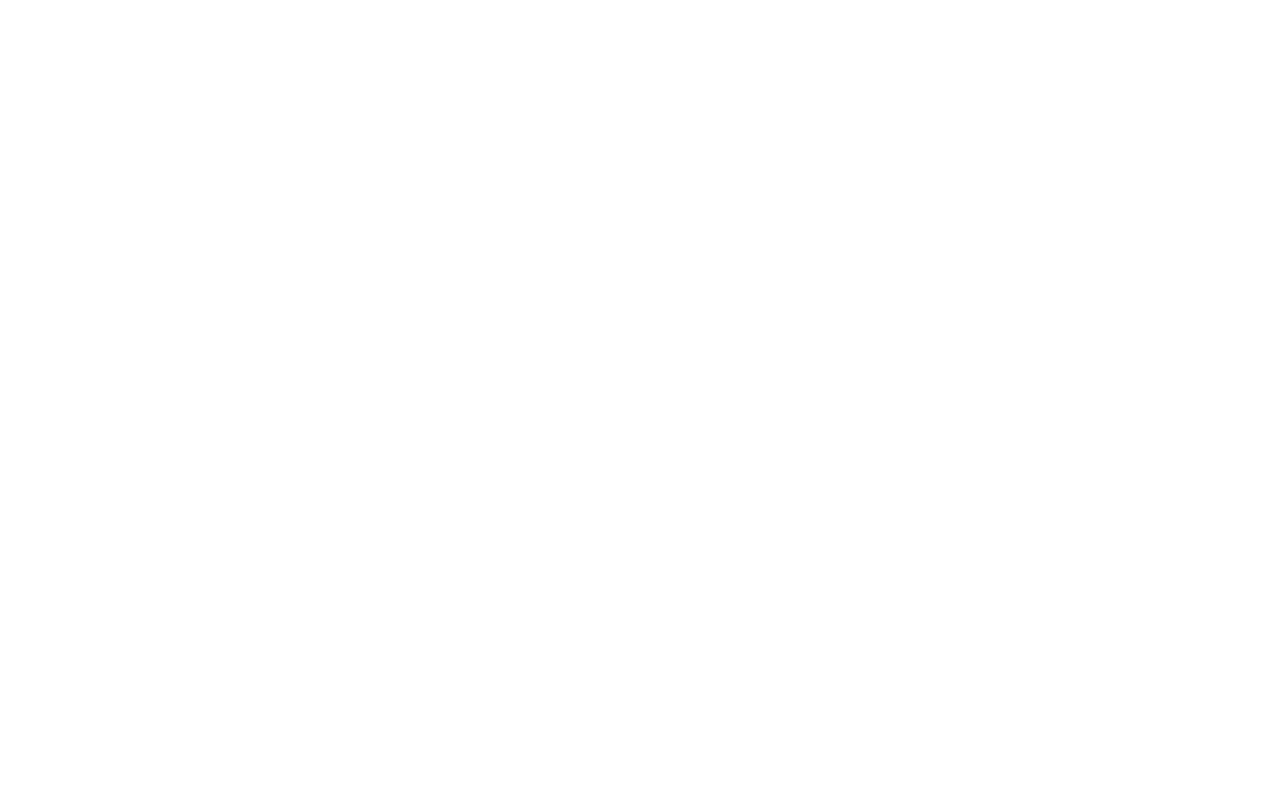
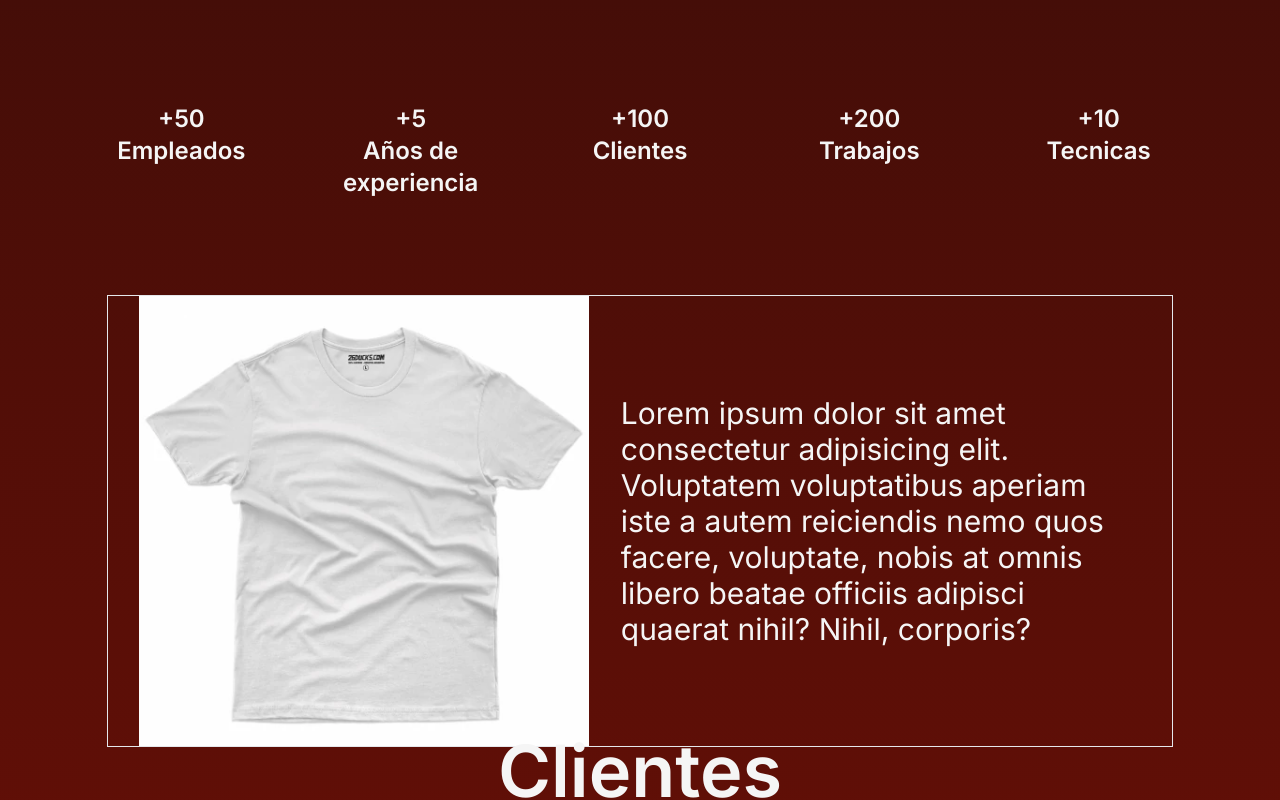
Before and after one commit to Seraquesada/Materia-Prima, a Next.js app: page / in a window 1280 px wide. Shown: the part 1761-2561 px from the top of the page. Before the commit the page ends 1600 px from the top, so only its background shows below. Built offline with nearby package versions, Linux system fonts and the light colour scheme.

Commit message:
adding sobre nosotros y clientes

```diff
--- a/src/app/page.tsx
+++ b/src/app/page.tsx
@@ -1,14 +1,18 @@
+import Clientes from '@/components/Clientes'
 import Main from '@/components/Main'
 import Navbar from '@/components/Navbar'
+import SobreNosotros from '@/components/SobreNosotros'
 import Tecnicas from '@/components/Tecnicas'
 
 export default function Home() {
 	return (
-		<main className="flex flex-col items-center bg-gradient-to-b from-neutral-950 from-30% to-[#751006] text-gray-200">
+		<main className="flex flex-col items-center bg-gradient-to-b from-neutral-950 to-[#751006] text-neutral-100">
 			<Navbar />
 			<div className="w-10/12">
 				<Main />
 				<Tecnicas />
+				<SobreNosotros />
+				<Clientes/>
 			</div>
 		</main>
 	)
--- /dev/null
+++ b/src/components/Clientes.tsx
@@ -0,0 +1,17 @@
+const Clientes = () => {
+	return (
+		<section className="h-screen" id="clientes">
+			<div className="flex flex-col items-center justify-center gap-10 pt-24 text-center">
+				<h2 className="text-7xl font-semibold">Clientes</h2>
+                <h4 className="text-2xl font-semibold">
+                    Empresas que ya confiaron en nostros
+                </h4>
+
+                <div></div>
+
+			</div>
+		</section>
+	)
+}
+
+export default Clientes
--- /dev/null
+++ b/src/components/SobreNosotros.tsx
@@ -0,0 +1,48 @@
+import Image from 'next/image'
+
+const SobreNosotros = () => {
+	return (
+		<section className="h-screen" id="sobrenosotros">
+			<div className="flex flex-col items-center justify-center gap-24 pt-24 text-center">
+				<h2 className="text-7xl font-semibold">Sobre Nosotros</h2>
+				<ul className="grid w-full sm:grid-cols-3 lg:grid-cols-5  justify-center gap-20 text-2xl font-semibold">
+					<li className="flex flex-col">
+						<span>+50 </span>Empleados
+					</li>
+					<li className="flex flex-col">
+						<span>+5 </span>
+						Años de experiencia
+					</li>
+					<li className="flex flex-col">
+						<span>+100 </span>
+						Clientes
+					</li>
+					<li className="flex flex-col">
+						<span>+200 </span>
+						Trabajos
+					</li>
+					<li className="flex flex-col">
+						<span>+10 </span>
+						Tecnicas
+					</li>
+				</ul>
+				<div className="flex w-full justify-evenly border text-start">
+					<Image
+						width={450}
+						height={450}
+						src={'/static/img/blanca.webp'}
+						alt={'carrousel'}
+					/>
+					<p className="w-[520px] place-self-start self-center text-3xl">
+						Lorem ipsum dolor sit amet consectetur adipisicing elit.
+						Voluptatem voluptatibus aperiam iste a autem reiciendis
+						nemo quos facere, voluptate, nobis at omnis libero
+						beatae officiis adipisci quaerat nihil? Nihil, corporis?
+					</p>
+				</div>
+			</div>
+		</section>
+	)
+}
+
+export default SobreNosotros
```
